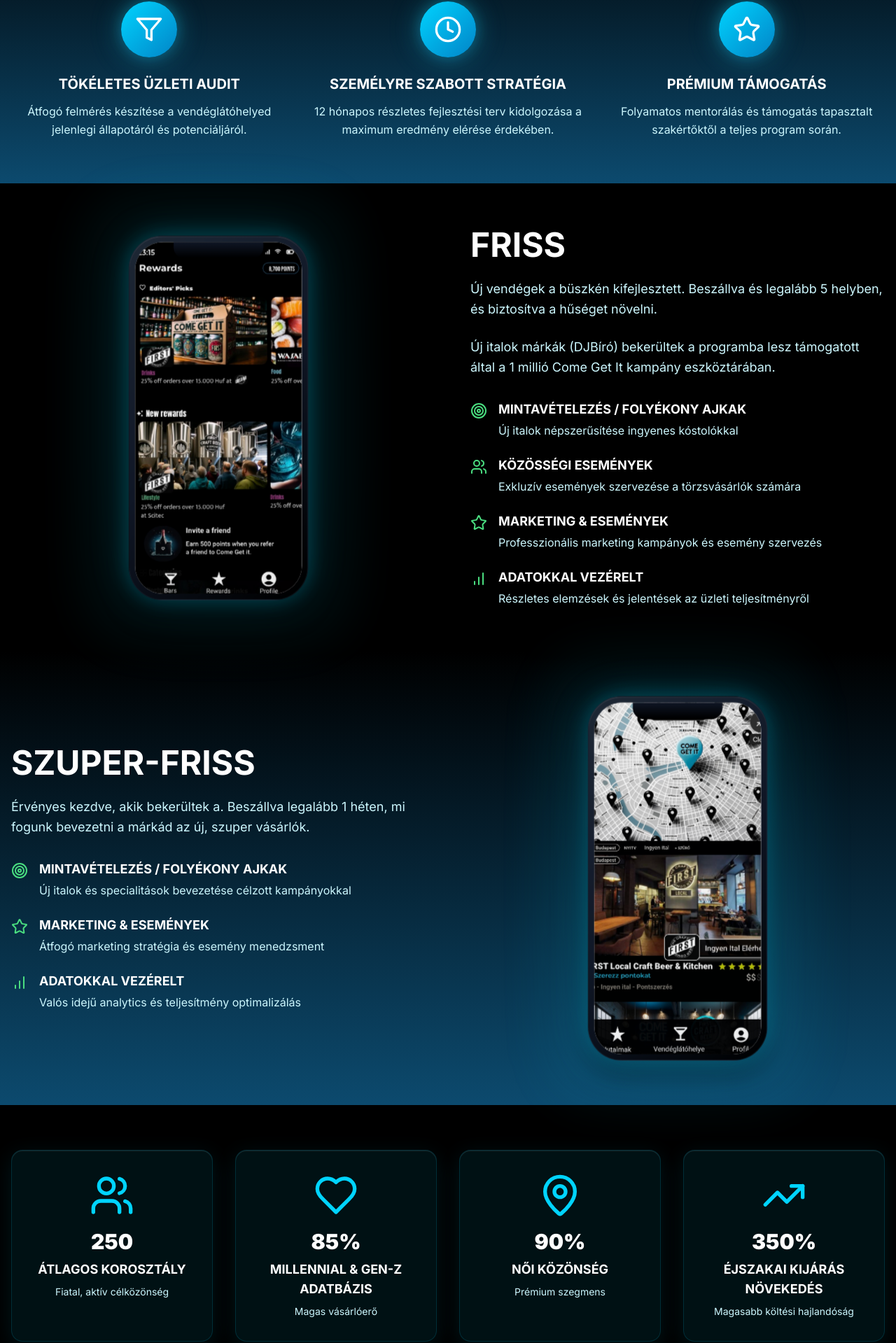
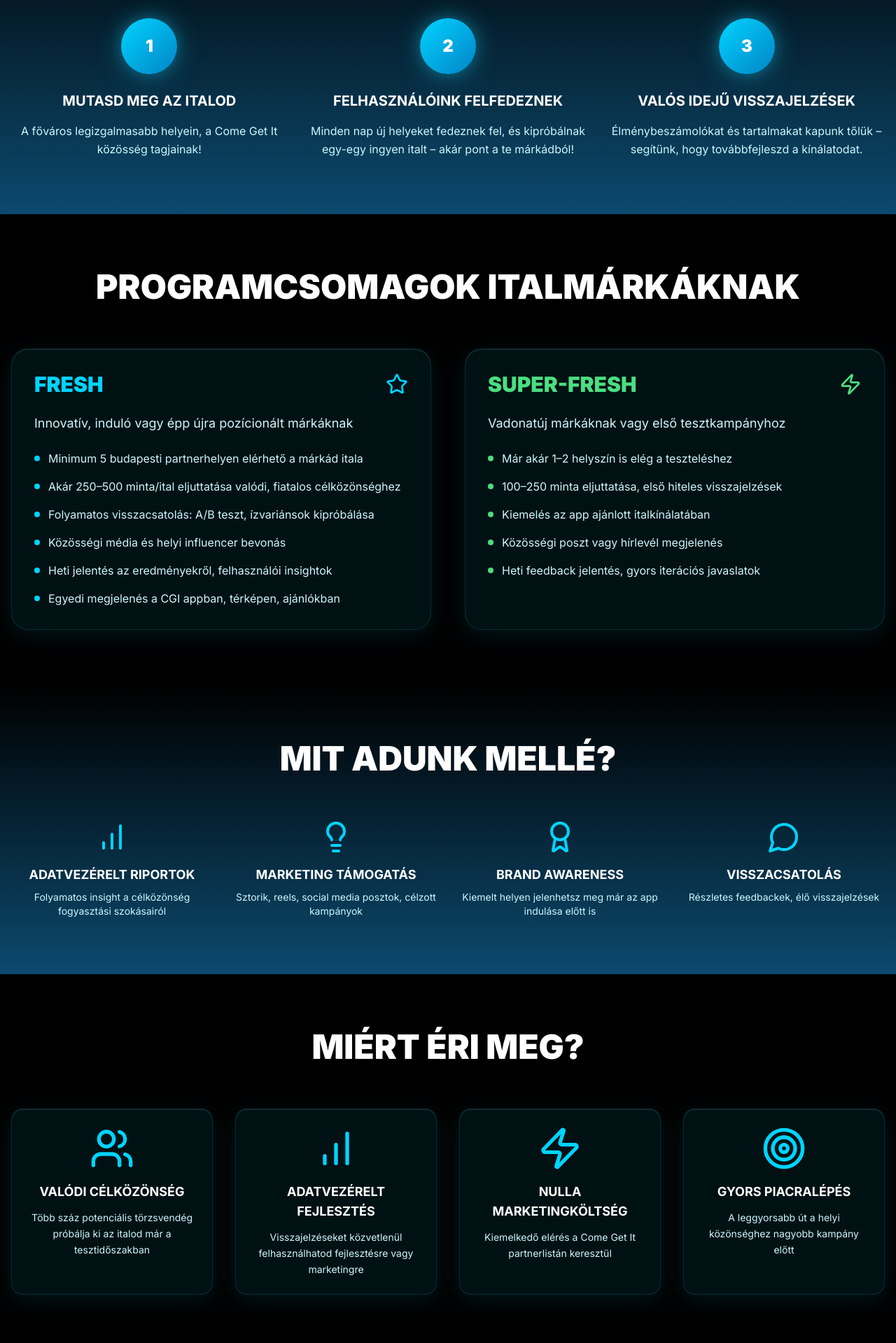
Before and after one commit to BenceG-tech/come-get-it, a React (Vite) app: page /come-get-it-accelerator in a window 1280 px wide. Shown: the part 878-2797 px from the top of the page at 70% size. Built offline with nearby package versions, Linux system fonts and the light colour scheme.

Commit message:
Refactor Come Get It Accelerator page
Implement a modern, user-friendly design for the Come Get It Accelerator page, incorporating the provided content and ensuring a consistent look and feel.

```diff
--- a/src/pages/ComeGetItAccelerator.tsx
+++ b/src/pages/ComeGetItAccelerator.tsx
@@ -4,7 +4,7 @@ import { Navigation } from '@/components/Navigation';
 import { MobileNavigation } from '@/components/MobileNavigation';
 import { Button } from '@/components/ui/button';
 import { PhoneMockup } from '@/components/PhoneMockup';
-import { ArrowRight, Filter, Clock, Star, Target, TrendingUp, Users, Lightbulb, Award, MapPin, Footprints, BarChart, Zap, Heart } from 'lucide-react';
+import { ArrowRight, Star, Target, TrendingUp, Users, BarChart, MapPin, Heart, Lightbulb, Award, Zap, Clock, MessageCircle } from 'lucide-react';
 import { CustomerSupport } from '@/components/CustomerSupport';
 
 const ComeGetItAccelerator = () => {
@@ -13,103 +13,80 @@ const ComeGetItAccelerator = () => {
 
   const howItWorksSteps = [
     {
-      icon: Filter,
-      title: "TÖKÉLETES ÜZLETI AUDIT",
-      description: "Átfogó felmérés készítése a vendéglátóhelyed jelenlegi állapotáról és potenciáljáról."
+      number: "1",
+      title: "MUTASD MEG AZ ITALOD",
+      description: "A főváros legizgalmasabb helyein, a Come Get It közösség tagjainak!"
     },
     {
-      icon: Clock,
-      title: "SZEMÉLYRE SZABOTT STRATÉGIA",
-      description: "12 hónapos részletes fejlesztési terv kidolgozása a maximum eredmény elérése érdekében."
+      number: "2",
+      title: "FELHASZNÁLÓINK FELFEDEZNEK",
+      description: "Minden nap új helyeket fedeznek fel, és kipróbálnak egy-egy ingyen italt – akár pont a te márkádból!"
     },
     {
-      icon: Star,
-      title: "PRÉMIUM TÁMOGATÁS",
-      description: "Folyamatos mentorálás és támogatás tapasztalt szakértőktől a teljes program során."
+      number: "3",
+      title: "VALÓS IDEJŰ VISSZAJELZÉSEK",
+      description: "Élménybeszámolókat és tartalmakat kapunk tőlük – segítünk, hogy továbbfejleszd a kínálatodat."
     }
   ];
 
   const freshFeatures = [
-    {
-      icon: Target,
-      title: "MINTAVÉTELEZÉS / FOLYÉKONY AJKAK",
-      description: "Új italok népszerűsítése ingyenes kóstolókkal",
-      color: "text-green-400"
-    },
+    "Minimum 5 budapesti partnerhelyen elérhető a márkád itala",
+    "Akár 250–500 minta/ital eljuttatása valódi, fiatalos célközönséghez",
+    "Folyamatos visszacsatolás: A/B teszt, ízvariánsok kipróbálása",
+    "Közösségi média és helyi influencer bevonás",
+    "Heti jelentés az eredményekről, felhasználói insightok",
+    "Egyedi megjelenés a CGI appban, térképen, ajánlókban"
+  ];
+
+  const superFreshFeatures = [
+    "Már akár 1–2 helyszín is elég a teszteléshez",
+    "100–250 minta eljuttatása, első hiteles visszajelzések",
+    "Kiemelés az app ajánlott italkínálatában",
+    "Közösségi poszt vagy hírlevél megjelenés",
+    "Heti feedback jelentés, gyors iterációs javaslatok"
+  ];
+
+  const benefits = [
     {
       icon: Users,
-      title: "KÖZÖSSÉGI ESEMÉNYEK",
-      description: "Exkluzív események szervezése a törzsvásárlók számára",
-      color: "text-green-400"
-    },
-    {
-      icon: Star,
-      title: "MARKETING & ESEMÉNYEK",
-      description: "Professzionális marketing kampányok és esemény szervezés",
-      color: "text-green-400"
+      title: "VALÓDI CÉLKÖZÖNSÉG",
+      description: "Több száz potenciális törzsvendég próbálja ki az italod már a tesztidőszakban"
     },
     {
       icon: BarChart,
-      title: "ADATOKKAL VEZÉRELT",
-      description: "Részletes elemzések és jelentések az üzleti teljesítményről",
-      color: "text-green-400"
+      title: "ADATVEZÉRELT FEJLESZTÉS",
+      description: "Visszajelzéseket közvetlenül felhasználhatod fejlesztésre vagy marketingre"
+    },
+    {
+      icon: Zap,
+      title: "NULLA MARKETINGKÖLTSÉG",
+      description: "Kiemelkedő elérés a Come Get It partnerlistán keresztül"
+    },
+    {
+      icon: Target,
+      title: "GYORS PIACRALÉPÉS",
+      description: "A leggyorsabb út a helyi közönséghez nagyobb kampány előtt"
     }
   ];
 
-  const superFreshFeatures = [
-    {
-      icon: Target,
-      title: "MINTAVÉTELEZÉS / FOLYÉKONY AJKAK",
-      description: "Új italok és specialitások bevezetése célzott kampányokkal",
-      color: "text-green-400"
-    },
-    {
-      icon: Star,
-      title: "MARKETING & ESEMÉNYEK",
-      description: "Átfogó marketing stratégia és esemény menedzsment",
-      color: "text-green-400"
-    },
-    {
-      icon: BarChart,
-      title: "ADATOKKAL VEZÉRELT",
-      description: "Valós idejű analytics és teljesítmény optimalizálás",
-      color: "text-green-400"
-    }
-  ];
-
-  const stats = [
+  const targetAudience = [
     {
       icon: Users,
-      value: "250",
-      label: "ÁTLAGOS KOROSZTÁLY",
-      description: "Fiatal, aktív célközönség"
+      value: "18-34",
+      label: "ÉVESEK",
+      description: "Aktív, városi fiatalok"
     },
     {
       icon: Heart,
-      value: "85%",
-      label: "MILLENNIAL & GEN-Z ADATBÁZIS",
-      description: "Magas vásárlóerő"
+      value: "NYITOTT",
+      label: "ÚJDONSÁGOKRA",
+      description: "Trendi helyekre, minőségi italokra"
     },
     {
       icon: MapPin,
-      value: "90%",
-      label: "NŐI KÖZÖNSÉG",
-      description: "Prémium szegmens"
-    },
-    {
-      icon: TrendingUp,
-      value: "350%",
-      label: "ÉJSZAKAI KIJÁRÁS NÖVEKEDÉS",
-      description: "Magasabb költési hajlandóság"
-    }
-  ];
-
-  const testimonials = [
-    {
-      name: "Kovács Péter",
-      position: "Tulajdonos, Central Café",
-      text: "A Come Get It Gyorsító program teljesen átformálta az üzletemet. Egy év alatt 350%-kal nőtt a forgalmam és új törzsvásárlói bázist építettem ki.",
-      logo: "/lovable-uploads/979f31e4-e452-4696-b8ae-b6de91420066.png"
+      value: "TÁRSASÁGI",
+      label: "ÉLETMÓD",
+      description: "Bulizni, új helyeket felfedezni"
     }
   ];
 
@@ -127,27 +104,28 @@ const ComeGetItAccelerator = () => {
         <div className="relative z-10 max-w-7xl mx-auto">
           <div className="grid lg:grid-cols-2 gap-16 items-center">
             <div className="text-center lg:text-left">
-              <h1 className="text-4xl md:text-5xl lg:text-6xl font-black leading-tight mb-6">
+              <h1 className="text-4xl md:text-5xl lg:text-6xl font-black leading-tight mb-8">
                 <span className="block text-white mb-2">COME GET IT</span>
-                <span className="block text-electric-300">GYORSÍTÓ</span>
+                <span className="block text-electric-300 mb-4">GYORSÍTÓ</span>
+                <span className="block text-2xl md:text-3xl text-electric-100 font-normal leading-relaxed">
+                  Indítsd be a márkádat a Come Get It közösséggel!
+                </span>
               </h1>
 
-              <p className="text-xl text-electric-100 max-w-2xl mx-auto lg:mx-0 mb-8 leading-relaxed">
-                Mi vagyunk a szakértők a jövő vendéglátóiparában. Kis költségvetéssel,
-                intelligens megoldásokkal és kemény munkával.
+              <div className="space-y-6 mb-8">
+                <p className="text-xl text-electric-100 leading-relaxed">
+                  Friss, fiatalos, innovatív ital- vagy vendéglátómárka vagy, és szeretnél minél több embert elérni Budapesten?
                 </p>
-
-              <p className="text-lg text-electric-100 max-w-2xl mx-auto lg:mx-0 mb-8 leading-relaxed">
-                A Come Get It platform segítségével és a személyre szabott hálózat
-                támogatásával növekedést, felfedezést és helyreállítást biztosítunk
-                a vendéglátóhelyeknek, elősegítve a növekedést, felfedezést és helyreállítást.
+                <p className="text-lg text-electric-100 leading-relaxed">
+                  A Come Get It most építi az új generációs, élményalapú közösségét – csatlakozz az elsők között italgyártóként, hogy már a nyitás előtt felépíthessük együtt a márkád következő nagy sztoriját!
                 </p>
+              </div>
 
               <Button
                 size="lg"
                 className="bg-gradient-to-r from-electric-300 to-ocean-600 text-white font-bold py-4 px-8 text-lg rounded-full transition-all duration-300 transform hover:scale-105 unified-neon-glow border-0"
               >
-                Jelentkezz most
+                Jelentkezz most a pilot programba!
                 <ArrowRight className="ml-2 h-5 w-5" />
               </Button>
             </div>
@@ -160,11 +138,11 @@ const ComeGetItAccelerator = () => {
       </section>
 
       {/* How It Works */}
-      <section className="py-16 px-4 bg-gradient-to-b from-black to-ocean-900">
+      <section className="py-20 px-4 bg-gradient-to-b from-black to-ocean-900">
         <div className="max-w-7xl mx-auto">
           <div className="text-center mb-16">
-            <h2 className="text-3xl md:text-4xl font-bold text-white mb-4">
-              HOGYAN MŰKÖDIK
+            <h2 className="text-4xl md:text-5xl font-black text-white mb-4">
+              HOGYAN MŰKÖDIK?
             </h2>
           </div>
 
@@ -172,9 +150,9 @@ const ComeGetItAccelerator = () => {
             {howItWorksSteps.map((step, index) => (
               <div key={index} className="text-center group">
                 <div className="w-20 h-20 mx-auto bg-gradient-to-br from-electric-300 to-ocean-600 rounded-full flex items-center justify-center mb-6 shadow-lg unified-neon-glow">
-                  <step.icon className="w-10 h-10 text-white" />
+                  <span className="text-2xl font-black text-white">{step.number}</span>
                 </div>
-                <h4 className="text-xl font-bold text-white mb-3">{step.title}</h4>
+                <h4 className="text-xl font-bold text-white mb-4">{step.title}</h4>
                 <p className="text-electric-100 leading-relaxed">{step.description}</p>
               </div>
             ))}
@@ -182,33 +160,51 @@ const ComeGetItAccelerator = () => {
         </div>
       </section>
 
-      {/* Fresh Section */}
-      <section className="py-16 px-4 bg-black">
+      {/* Program Packages */}
+      <section className="py-20 px-4 bg-black">
         <div className="max-w-7xl mx-auto">
-          <div className="grid lg:grid-cols-2 gap-16 items-center">
-            <div className="flex justify-center">
-              <PhoneMockup imageUrl={freshImage} className="animate-glow-pulse" />
+          <div className="text-center mb-16">
+            <h2 className="text-4xl md:text-5xl font-black text-white mb-4">
+              PROGRAMCSOMAGOK ITALMÁRKÁKNAK
+            </h2>
           </div>
 
-            <div>
-              <h2 className="text-4xl md:text-5xl font-bold text-white mb-6">FRISS</h2>
-              <p className="text-lg text-electric-100 mb-6 leading-relaxed">
-                Új vendégek a büszkén kifejlesztett. Beszállva és legalább 5
-                helyben, és biztosítva a hűséget növelni.
-              </p>
-              <p className="text-lg text-electric-100 mb-8 leading-relaxed">
-                Új italok márkák (DJBíró) bekerültek a programba lesz
-                támogatott által a 1 millió Come Get It kampány eszköztárában.
+          <div className="grid lg:grid-cols-2 gap-12">
+            {/* Fresh Package */}
+            <div className="glass-effect rounded-3xl p-8 border-2 border-electric-300/30">
+              <div className="flex items-center justify-between mb-6">
+                <h3 className="text-3xl font-black text-electric-300">FRESH</h3>
+                <Star className="w-8 h-8 text-electric-300" />
+              </div>
+              <p className="text-lg text-electric-100 mb-6">
+                Innovatív, induló vagy épp újra pozícionált márkáknak
               </p>
 
-              <div className="space-y-6">
+              <div className="space-y-4">
                 {freshFeatures.map((feature, index) => (
-                  <div key={index} className="flex items-start space-x-4">
-                    <feature.icon className={`w-6 h-6 ${feature.color} flex-shrink-0 mt-1`} />
-                    <div>
-                      <h4 className="text-lg font-bold text-white mb-1">{feature.title}</h4>
-                      <p className="text-electric-100">{feature.description}</p>
+                  <div key={index} className="flex items-start space-x-3">
+                    <div className="w-2 h-2 bg-electric-300 rounded-full flex-shrink-0 mt-2"></div>
+                    <p className="text-electric-100">{feature}</p>
                   </div>
+                ))}
+              </div>
+            </div>
+
+            {/* Super Fresh Package */}
+            <div className="glass-effect rounded-3xl p-8 border-2 border-green-400/30">
+              <div className="flex items-center justify-between mb-6">
+                <h3 className="text-3xl font-black text-green-400">SUPER-FRESH</h3>
+                <Zap className="w-8 h-8 text-green-400" />
+              </div>
+              <p className="text-lg text-electric-100 mb-6">
+                Vadonatúj márkáknak vagy első tesztkampányhoz
+              </p>
+
+              <div className="space-y-4">
+                {superFreshFeatures.map((feature, index) => (
+                  <div key={index} className="flex items-start space-x-3">
+                    <div className="w-2 h-2 bg-green-400 rounded-full flex-shrink-0 mt-2"></div>
+                    <p className="text-electric-100">{feature}</p>
                   </div>
                 ))}
               </div>
@@ -217,42 +213,72 @@ const ComeGetItAccelerator = () => {
         </div>
       </section>
 
-      {/* Super Fresh Section */}
-      <section className="py-16 px-4 bg-gradient-to-b from-black to-ocean-900">
+      {/* What We Provide */}
+      <section className="py-20 px-4 bg-gradient-to-b from-black to-ocean-900">
         <div className="max-w-7xl mx-auto">
-          <div className="grid lg:grid-cols-2 gap-16 items-center">
-            <div>
-              <h2 className="text-4xl md:text-5xl font-bold text-white mb-6">SZUPER-FRISS</h2>
-              <p className="text-lg text-electric-100 mb-8 leading-relaxed">
-                Érvényes kezdve, akik bekerültek a. Beszállva legalább 1 héten,
-                mi fogunk bevezetni a márkád az új, szuper vásárlók.
-              </p>
-
-              <div className="space-y-6">
-                {superFreshFeatures.map((feature, index) => (
-                  <div key={index} className="flex items-start space-x-4">
-                    <feature.icon className={`w-6 h-6 ${feature.color} flex-shrink-0 mt-1`} />
-                    <div>
-                      <h4 className="text-lg font-bold text-white mb-1">{feature.title}</h4>
-                      <p className="text-electric-100">{feature.description}</p>
-                    </div>
-                  </div>
-                ))}
-              </div>
+          <div className="text-center mb-16">
+            <h2 className="text-4xl md:text-5xl font-black text-white mb-4">
+              MIT ADUNK MELLÉ?
+            </h2>
           </div>
 
-            <div className="flex justify-center">
-              <PhoneMockup imageUrl={acceleratorImage} className="animate-glow-pulse" />
+          <div className="grid md:grid-cols-2 lg:grid-cols-4 gap-8">
+            <div className="text-center">
+              <BarChart className="w-12 h-12 mx-auto mb-4 text-electric-300" />
+              <h4 className="text-lg font-bold text-white mb-2">ADATVEZÉRELT RIPORTOK</h4>
+              <p className="text-electric-100 text-sm">Folyamatos insight a célközönség fogyasztási szokásairól</p>
+            </div>
+            <div className="text-center">
+              <Lightbulb className="w-12 h-12 mx-auto mb-4 text-electric-300" />
+              <h4 className="text-lg font-bold text-white mb-2">MARKETING TÁMOGATÁS</h4>
+              <p className="text-electric-100 text-sm">Sztorik, reels, social media posztok, célzott kampányok</p>
+            </div>
+            <div className="text-center">
+              <Award className="w-12 h-12 mx-auto mb-4 text-electric-300" />
+              <h4 className="text-lg font-bold text-white mb-2">BRAND AWARENESS</h4>
+              <p className="text-electric-100 text-sm">Kiemelt helyen jelenhetsz meg már az app indulása előtt is</p>
+            </div>
+            <div className="text-center">
+              <MessageCircle className="w-12 h-12 mx-auto mb-4 text-electric-300" />
+              <h4 className="text-lg font-bold text-white mb-2">VISSZACSATOLÁS</h4>
+              <p className="text-electric-100 text-sm">Részletes feedbackek, élő visszajelzések</p>
             </div>
           </div>
         </div>
       </section>
 
-      {/* Statistics */}
-      <section className="py-16 px-4 bg-black">
+      {/* Why It's Worth It */}
+      <section className="py-20 px-4 bg-black">
         <div className="max-w-7xl mx-auto">
+          <div className="text-center mb-16">
+            <h2 className="text-4xl md:text-5xl font-black text-white mb-4">
+              MIÉRT ÉRI MEG?
+            </h2>
+          </div>
+
           <div className="grid md:grid-cols-2 lg:grid-cols-4 gap-8">
-            {stats.map((stat, index) => (
+            {benefits.map((benefit, index) => (
+              <div key={index} className="text-center glass-effect rounded-2xl p-6">
+                <benefit.icon className="w-16 h-16 mx-auto mb-4 text-electric-300" />
+                <h4 className="text-lg font-bold text-white mb-3">{benefit.title}</h4>
+                <p className="text-electric-100 text-sm leading-relaxed">{benefit.description}</p>
+              </div>
+            ))}
+          </div>
+        </div>
+      </section>
+
+      {/* Target Audience */}
+      <section className="py-20 px-4 bg-gradient-to-b from-black to-ocean-900">
+        <div className="max-w-7xl mx-auto">
+          <div className="text-center mb-16">
+            <h2 className="text-4xl md:text-5xl font-black text-white mb-4">
+              ÁTLAGOS FELHASZNÁLÓINK
+            </h2>
+          </div>
+
+          <div className="grid md:grid-cols-3 gap-8">
+            {targetAudience.map((stat, index) => (
               <div key={index} className="text-center glass-effect rounded-2xl p-8">
                 <stat.icon className="w-16 h-16 mx-auto mb-4 text-electric-300" />
                 <div className="text-3xl font-black text-white mb-2">{stat.value}</div>
@@ -264,44 +290,33 @@ const ComeGetItAccelerator = () => {
         </div>
       </section>
 
-      {/* Apply Section */}
-      <section className="py-16 px-4 bg-gradient-to-b from-black to-ocean-900 text-center">
+      {/* CTA Section */}
+      <section className="py-20 px-4 bg-black text-center">
         <div className="max-w-4xl mx-auto">
-          <h2 className="text-4xl md:text-5xl font-bold text-white mb-4">
-            JELENTKEZZ A 2025 COME GET IT GYORSÍTÓ-RA
+          <h2 className="text-4xl md:text-5xl font-black text-white mb-6">
+            JELENTKEZZ MOST A PILOT PROGRAMBA!
           </h2>
+          <p className="text-xl text-electric-100 mb-4 leading-relaxed">
+            Indulás előtt garantáltan bekerülsz a legelső ajánlott márkák közé, extra támogatást kapsz a marketingtől az edukáción át a fogyasztói insightokig.
+          </p>
           <p className="text-lg text-electric-100 mb-8">
-            Jelentkezz fel a további részletekért és az bevezetési költségekért.
+            Kérj személyre szabott ajánlatot!
           </p>
 
+          <div className="space-y-4">
             <Button
               size="lg"
-            className="bg-gradient-to-r from-electric-300 to-ocean-600 text-white font-bold py-4 px-8 text-lg rounded-full transition-all duration-300 transform hover:scale-105 unified-neon-glow border-0"
+              className="bg-gradient-to-r from-electric-300 to-ocean-600 text-white font-bold py-4 px-8 text-lg rounded-full transition-all duration-300 transform hover:scale-105 unified-neon-glow border-0 mr-4"
             >
-            Jelentkezz itt
+              hello@comegetit.hu
             </Button>
           </div>
-      </section>
 
-      {/* Testimonials */}
-      <section className="py-16 px-4 bg-black">
-        <div className="max-w-4xl mx-auto text-center">
-          <h2 className="text-3xl md:text-4xl font-bold text-white mb-12">
-            VISSZAJELZÉSEK
-          </h2>
-
-          {testimonials.map((testimonial, index) => (
-            <div key={index} className="glass-effect rounded-2xl p-8 mb-8">
-              <div className="flex justify-center mb-6">
-                <img src={testimonial.logo} alt="Partner logo" className="h-12" />
+          <div className="mt-12 glass-effect rounded-2xl p-6">
+            <p className="text-lg font-bold text-electric-300 mb-4">
+              Ne várj, légy az elsők között, akik meghatározzák Budapest új italtrendjeit a Come Get It közösséggel!
+            </p>
           </div>
-              <p className="text-lg text-electric-100 mb-6 italic leading-relaxed">
-                "{testimonial.text}"
-              </p>
-              <div className="text-white font-bold">{testimonial.name}</div>
-              <div className="text-electric-100/70 text-sm">{testimonial.position}</div>
-            </div>
-          ))}
         </div>
       </section>
 
```
Lines whose indentation alone changed are shown as unchanged.
